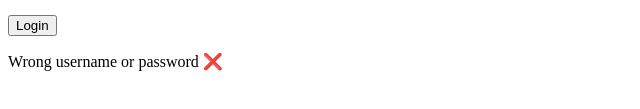
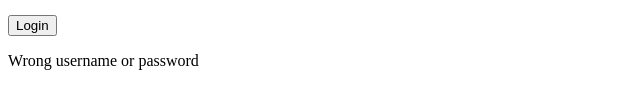
Before and after one commit to Thacbellia/Login, a website: page index.html in a window 1280 px wide. Both pictures are taken after a click on the button "Login". Shown: the part 143-252 px from the top of the page, 0-640 px from the left. Drawn offline with nearby package versions, Linux system fonts and the light colour scheme.

Commit message:
index updated

```diff
--- a/index.html
+++ b/index.html
@@ -28,7 +28,7 @@
         // 👉 Jya kuri dashboard
         window.location.href = "dashboard.html";
       } else {
-        document.getElementById("message").innerHTML = "Wrong username or password ❌";
+        document.getElementById("message").innerHTML = "Wrong username or password ";
       }
     }
   </script>
```
